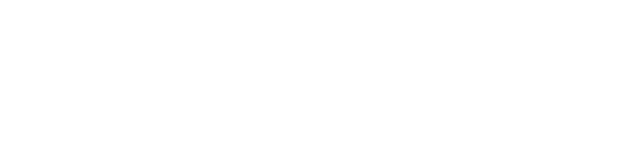
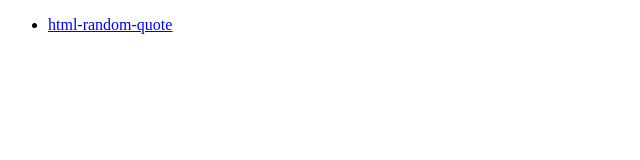
Before and after one commit to victorlin/apps, a plain HTML site: page index.html in a window 1280 px wide. Shown: the whole page, without its empty margins (0-640 px from the left). Drawn offline with Linux system fonts and the light colour scheme.

Commit message:
Add html-random-quote

```diff
--- a/index.html
+++ b/index.html
@@ -7,6 +7,7 @@
 
 <body>
 <ul>
+    <li><a href="/apps/html-random-quote">html-random-quote</a></li>
 </ul>
 </body>
 
```
Also changed, not shown: 1 other file.
